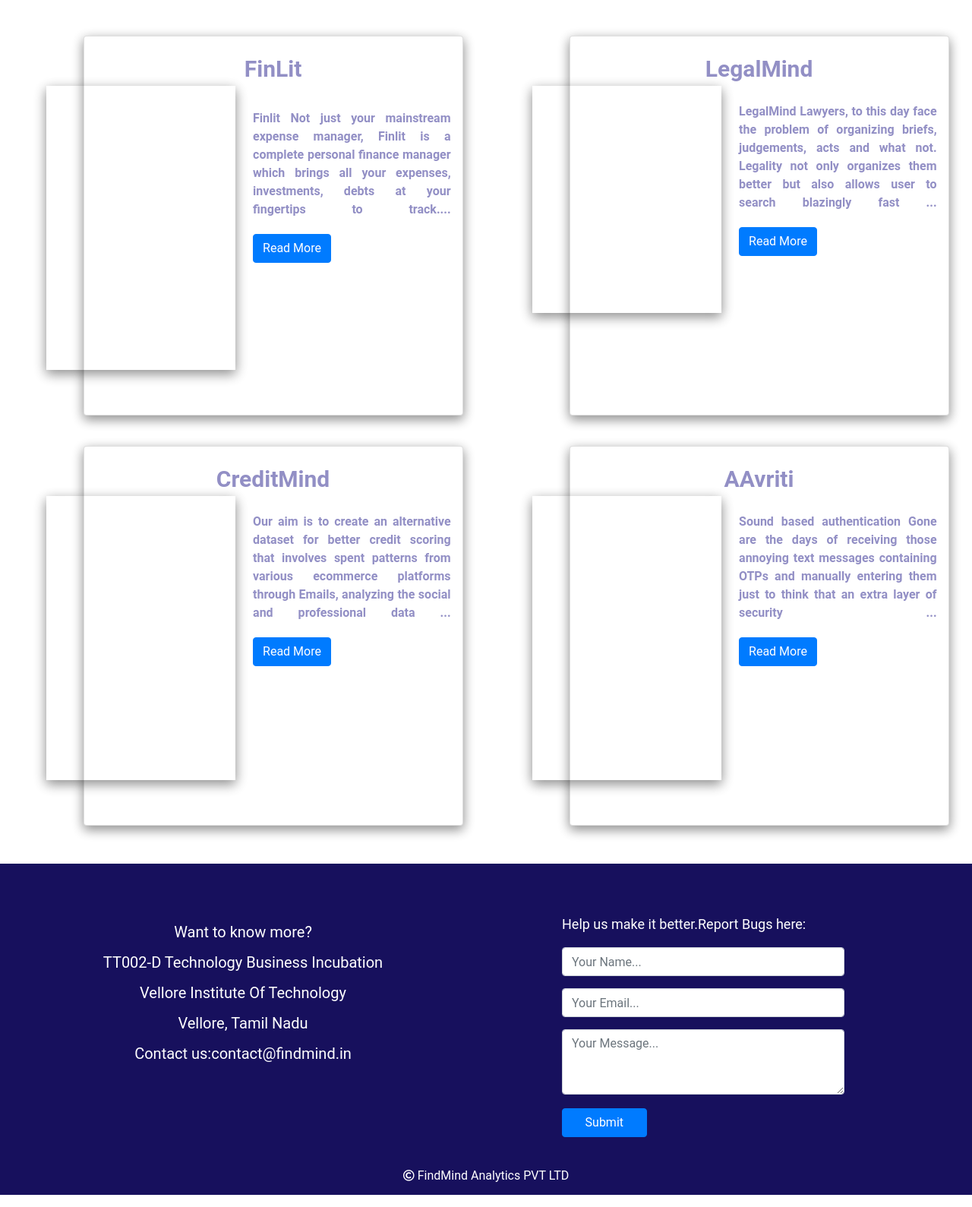
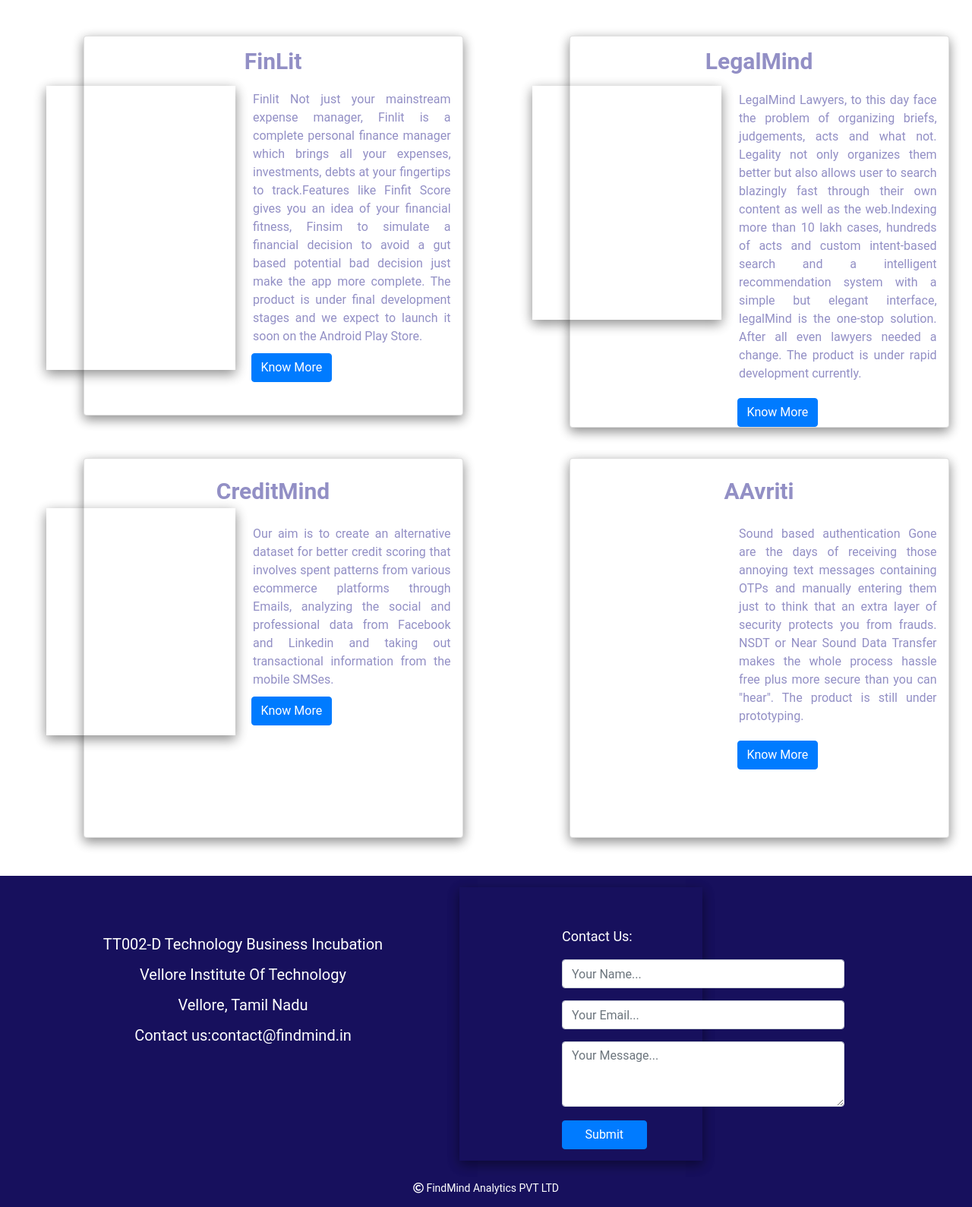
Before and after one commit to prateek1406/FindMindLandingSite, a plain HTML site: page index.html in a window 1280 px wide. Shown: the part 883-2472 px from the top of the page at 76% size. Drawn offline with nearby package versions, Linux system fonts and the light colour scheme; some icons are missing.

Commit message:
update in footer

```diff
--- a/index.html
+++ b/index.html
@@ -144,43 +144,38 @@
 <div class="container-fluid">
 <div class="row">
 <div class="col-lg-6  col-sm-12 col-xs-12" style="margin-top:50px;">
-<div class="card" style="font-size:20px;font-weight:bold ;  height : auto; min-height : 500px">
-<div  style=" float:right;"><p style="font-weight:bold;margin-top:20px;font-size:30px;text-align:center;">FinLit</p></div>
- <div class="col-7 offset-5" style="font-size:16px;margin-top:15px;"> Finlit Not just your mainstream expense manager, Finlit is a complete personal finance manager which brings all your expenses, investments, debts at your fingertips to track.<span id="dots1">...</span>
-<span id="more1"> Features like Finfit Score gives you an idea of your financial fitness, Finsim to simulate a financial decision to avoid a gut based potential bad decision just make the app more complete. The product is under final development stages and we expect to launch it soon on the Android Play Store</span>
-<button class="btn btn-primary"id="myBtn1" style="margin-right:120px;margin-top:20px;" onclick="myFunction(1)" style="width:50%;">Read More</button>
-</div>
+<div class="card" style="font-size:20px;height : auto; min-height : 500px">
+<div  style=" float:right;"><p style="font-weight:bold;margin-top:10px;font-size:30px;text-align:center;">FinLit</p></div>
+ <div class="col-7 offset-5" style="font-size:16px;font-weight:normal;"> Finlit Not just your mainstream expense manager, Finlit is a complete personal finance manager which brings all your expenses, investments, debts at your fingertips to track.Features like Finfit Score gives you an idea of your financial fitness, Finsim to simulate a financial decision to avoid a gut based potential bad decision just make the app more complete. The product is under final development stages and we expect to launch it soon on the Android Play Store.</div>
+<div><button class="btn btn-primary" id="myBtn1" style="margin-left:220px;margin-top:10px;" style="width:50%;">Know More</button></div>
 <div class="card2"></div>
 </div>
  </div>
 <div class="col-lg-6 col-sm-12 col-xs-12" style="margin-top:50px;">
-<div class="card"  style="font-size:20px;font-weight:bold ;  height : auto; min-height : 500px">
-<div  style=" float:right;"><p style="font-weight:bold;margin-top:20px;font-size:30px;text-align:center;">LegalMind</p></div>
-<div class="col-7 offset-5" style="font-size:16px;margin-top:6px;">LegalMind Lawyers, to this day face the problem of organizing briefs, judgements, acts and what not.
-Legality not only organizes them better but also allows user to search blazingly fast <span id="dots2">...</span> <span id="more2">through their own content as well as the web.Indexing more than 10 lakh cases, hundreds of acts and custom intent-based search and a intelligent recommendation system with a simple but elegant interface, legalMind is the one-stop solution. After all even lawyers needed a change. The product is under rapid development currently.</span>
-<button class="btn btn-primary"id="myBtn2" style="margin-right:120px;margin-top:20px;" onclick="myFunction(2)" style="width:50%;">Read More</button>
+<div class="card"  style="font-size:20px;height : auto; min-height : 500px">
+<div  style=" float:right;"><p style="font-weight:bold;margin-top:10px;font-size:30px;text-align:center;">LegalMind</p></div>
+<div class="col-7 offset-5" style="font-size:16px;margin-top:1px;font-weight:normal;">LegalMind Lawyers, to this day face the problem of organizing briefs, judgements, acts and what not. Legality not only organizes them better but also allows user to search blazingly fast through their own content as well as the web.Indexing more than 10 lakh cases, hundreds of acts and custom intent-based search and a intelligent recommendation system with a simple but elegant interface, legalMind is the one-stop solution. After all even lawyers needed a change. The product is under rapid development currently.</div>
+<div><button class="btn btn-primary"id="myBtn2" style="margin-left:220px;margin-top:20px;" style="width:50%;">Know More</button>
 </div>
 <div class="card2" style="padding-top:56.25%;"></div>
 </div>
 </div>
 <div class="col-lg-6 col-sm-12 col-xs-12" style="margin-top:40px;">
-<div class="card"  style="font-size:20px;font-weight:bold ;  height : auto; min-height : 500px">
+<div class="card"  style="font-size:20px;height : auto; min-height : 500px">
 <div   style=" float:right;"><p style="font-weight:bold;margin-top:20px;font-size:30px;text-align:center;">CreditMind</p></div>
-<div class="col-7 offset-5" style="font-size:16px;margin-top:6px;">Our aim is to create an alternative dataset for better credit scoring that involves spent patterns from various ecommerce platforms through Emails,  analyzing the social and professional data <span id="dots3">...</span> <span id="more3">from Facebook and Linkedin and taking out transactional information from the mobile  SMSes.</span>
-  <button class="btn btn-primary"id="myBtn3" style="margin-right:120px;margin-top:20px;" onclick="myFunction(3)" style="width:50%;">Read More</button>
+<div class="col-7 offset-5" style="font-size:16px;margin-top:6px;font-weight:normal">Our aim is to create an alternative dataset for better credit scoring that involves spent patterns from various ecommerce platforms through Emails,  analyzing the social and professional data from Facebook and Linkedin and taking out transactional information from the mobile  SMSes.</div>
+ <div><button class="btn btn-primary"id="myBtn3" style="margin-left:220px;margin-top:10px;" style="width:50%;">Know More</button>
 </div>
-<div class="card2"></div>
+<div class="card2" style="padding-top:56.25%;"></div>
 </div>
 </div>
 <div class="col-lg-6 col-sm-12  col-xs-12" style="margin-top:40px;">
-<div class="card"  style="font-size:20px;font-weight:bold ;  height : auto; min-height : 500px">
+<div class="card"  style="font-size:20px;height : auto; min-height : 500px">
 <div  style=" float:right;"><p style="font-weight:bold;margin-top:20px;font-size:30px;text-align:center;">AAvriti</p></div>
-<div class="col-7 offset-5" style="font-size:16px;margin-top:6px;">Sound based authentication Gone are the days of receiving those annoying text messages containing OTPs and manually entering them just to think that an extra layer of security <span id="dots4">...</span> <span id="more4">protects you from frauds. NSDT or Near Sound Data Transfer makes the whole process hassle free plus more secure than you can "hear". The product is still under prototyping.
-  </span>
-  <button class="btn btn-primary"id="myBtn4" style="margin-right:120px;margin-top:20px;" onclick="myFunction(4)" style="width:50%;">Read More</button>
+<div class="col-7 offset-5" style="font-size:16px;margin-top:6px;">Sound based authentication Gone are the days of receiving those annoying text messages containing OTPs and manually entering them just to think that an extra layer of security protects you from frauds. NSDT or Near Sound Data Transfer makes the whole process hassle free plus more secure than you can "hear". The product is still under prototyping.</div>
+<div><button class="btn btn-primary"id="myBtn4" style="margin-left:220px;margin-top:20px;" style="width:50%;">Know More</button></div>
 </div>
-<div class="card2"></div>
-</div>
+<div class="card2" style="padding-top:56.25%;"></div>
 </div>
 </div>
 </div>
@@ -190,8 +185,6 @@
 <div class="row">
 
   <div class="col-lg-6 col-xs-12" style="padding:10px;color:white;font-size:20px;text-align:center;margin-top:60px;line-height:40px;">
-
-    <div>Want to know more?</div>
     <div><i class="lni-map-marker"></i>  TT002-D Technology Business Incubation
       <div>Vellore Institute Of Technology</div>
       <div>Vellore, Tamil Nadu </div>
@@ -201,7 +194,7 @@
 </div>
 
 <div class="col-lg-6 col-xs-12 form" style="padding:10px;color:white;font-size:18px;margin-top:50px;line-height:40px;">
-<div style="margin-left:90px;">Help us make it better.Report Bugs here:</div>
+<div style="margin-left:90px;">Contact Us:</div>
 <form style="width:60%;margin-top:10px;margin-left:90px;">
   <div class="form-group">
       <input type="text" class="form-control" placeholder="Your Name...">
@@ -221,7 +214,7 @@
 
 <div class="col-lg-12 col-xs-12">
 
-  <div style="color:white;line-height:50px;text-align:center;font-size:16px;"><i class="far fa-copyright" style="color:white;font-size:15px;"></i>  FindMind Analytics PVT LTD</div>
+  <div style="color:white;line-height:50px;text-align:center;font-size:14px;"><i class="far fa-copyright" style="color:white;font-size:14px;"></i>  FindMind Analytics PVT LTD</div>
 </div>
 </div>
 </div>
```
